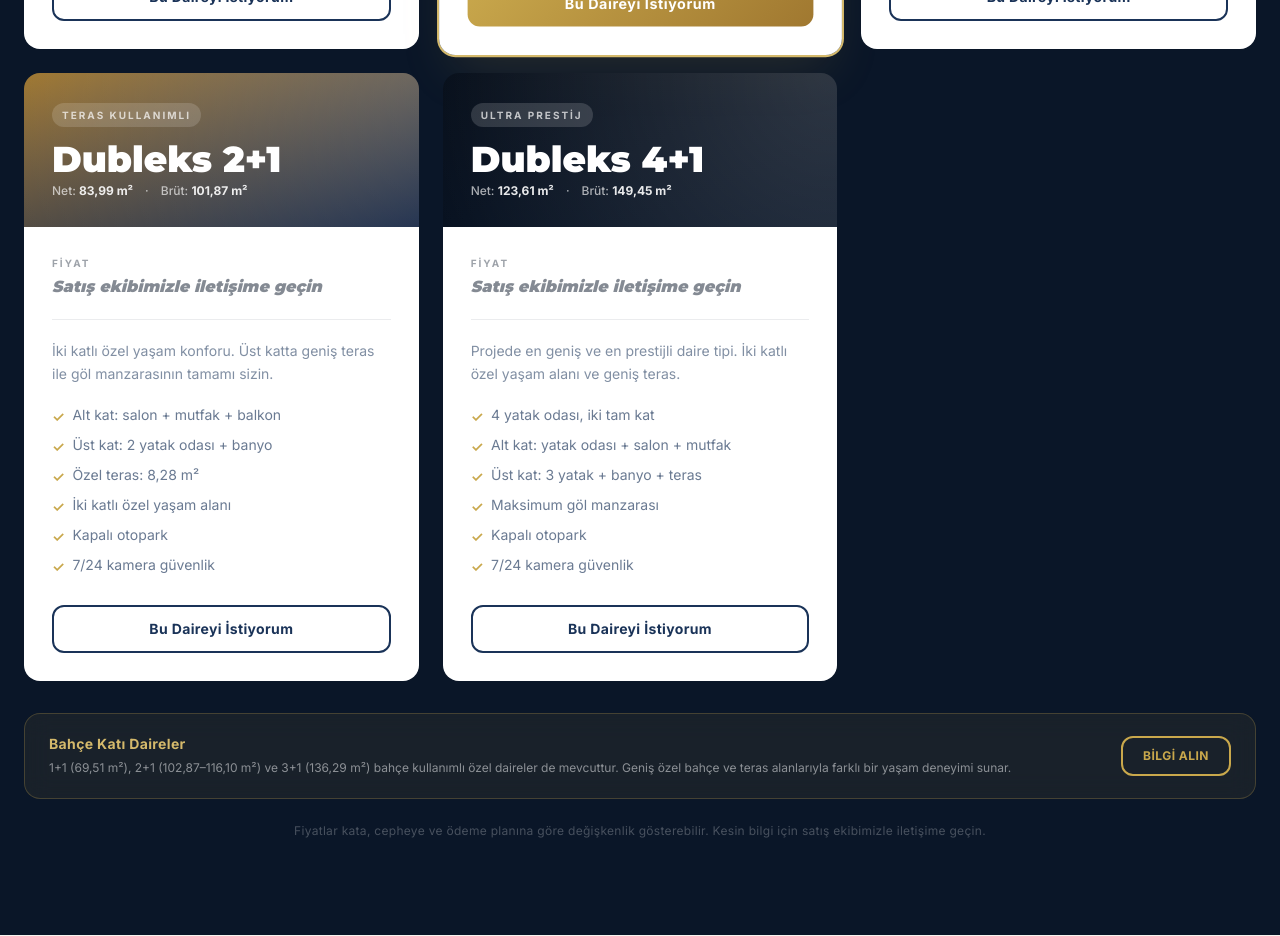
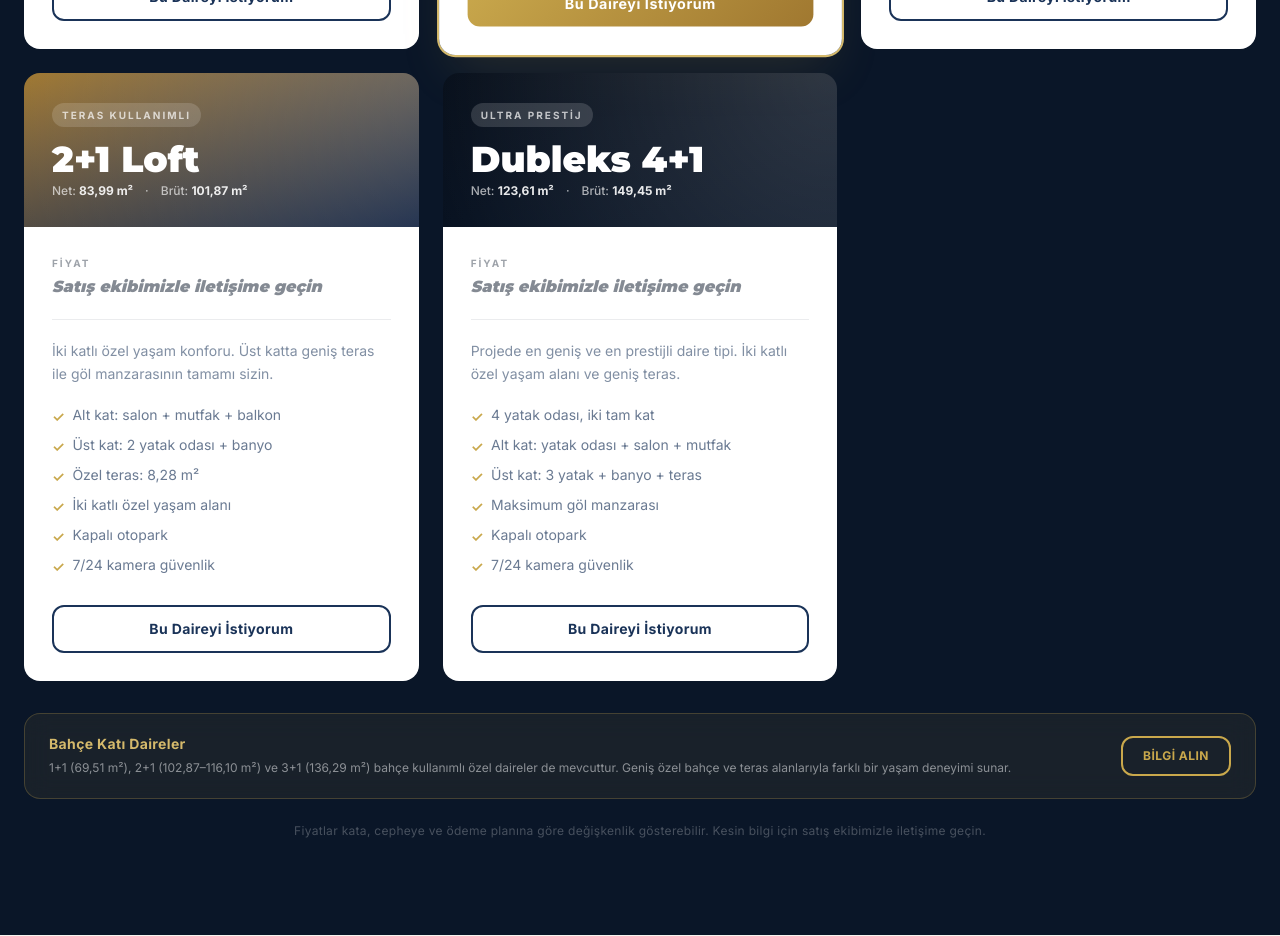
Before and after one commit to SerhatCelikk/bwagolevleri-landing, a Next.js app: page / in a window 1280 px wide. Shown: the part 6260-7196 px from the top of the page. Built offline with nearby package versions, Linux system fonts and the light colour scheme; no server answers.

Commit message:
rename apartment card 'Dubleks 2+1' → '2+1 Loft' to match price list naming

```diff
--- a/src/components/ApartmentTypes.js
+++ b/src/components/ApartmentTypes.js
@@ -56,7 +56,7 @@ const apartments = [
     headerBg: "from-navy-900 to-navy-700",
   },
   {
-    type: "Dubleks 2+1",
+    type: "2+1 Loft",
     netArea: "83,99 m²",
     brutArea: "101,87 m²",
     badge: "Teras Kullanımlı",
```
